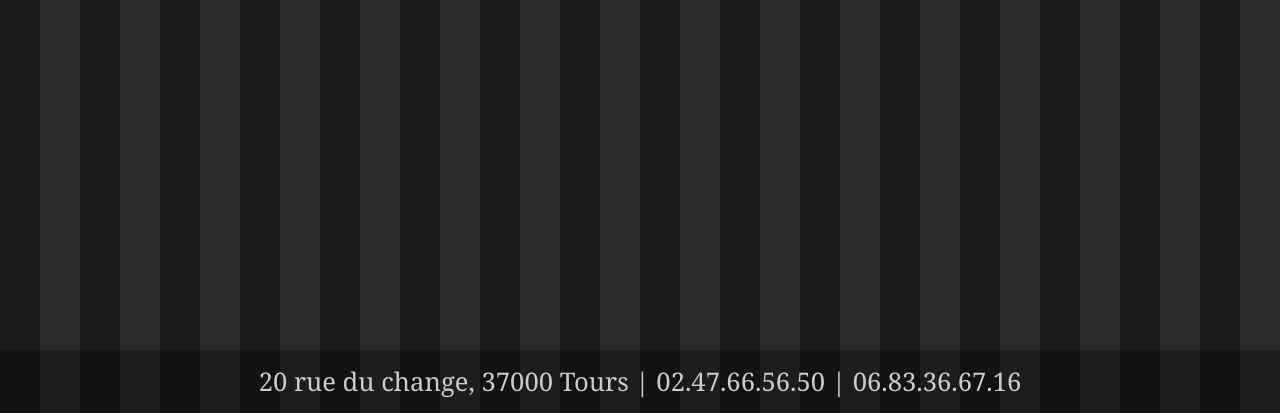
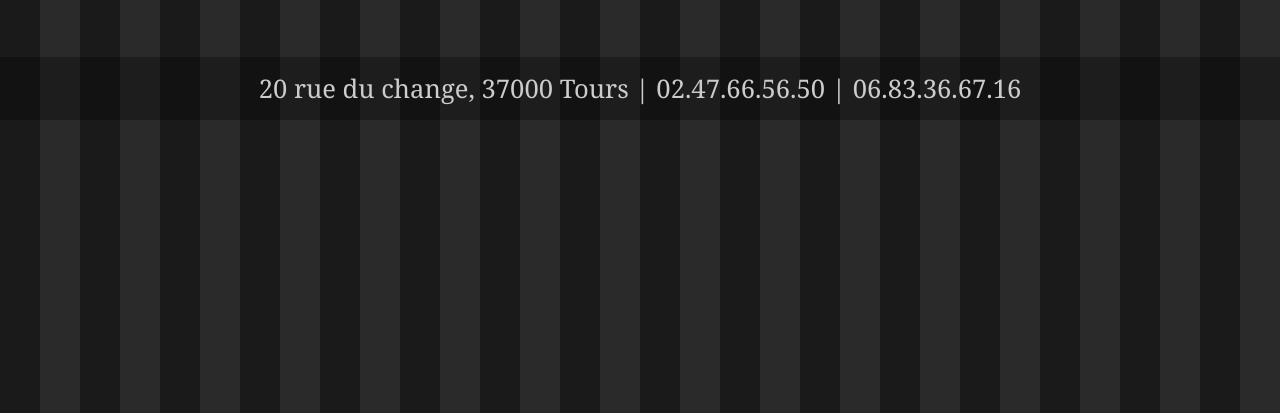
Before and after one commit to RGbusinesscard/La-favorite, a plain HTML site: page index.html in a window 1280 px wide. Shown: the part 387-800 px from the top of the page. Drawn offline with Linux system fonts and the light colour scheme.

Commit message:
Update index.html

```diff
--- a/index.html
+++ b/index.html
@@ -82,11 +82,11 @@
       height: 40px;
     }
     .footer {
-      margin-top: auto; /* reste tout en bas */
+      margin-top: 30px; /* Remonté légèrement comme demandé */
       width: 100%;
       text-align: center;
       font-size: 2vw;
-      padding: 14px 10px; /* remontée légère */
+      padding: 14px 10px;
       background-color: rgba(0, 0, 0, 0.3);
     }
     .footer a {
```
